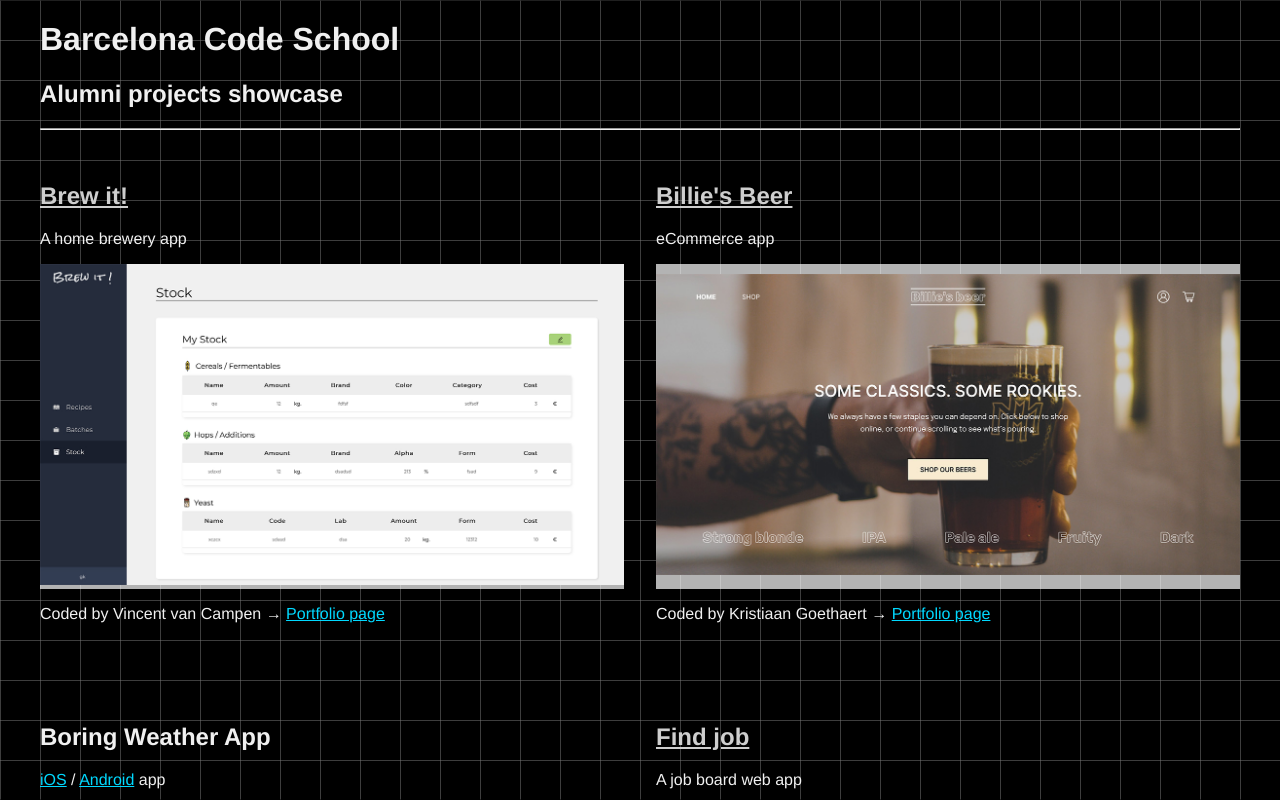
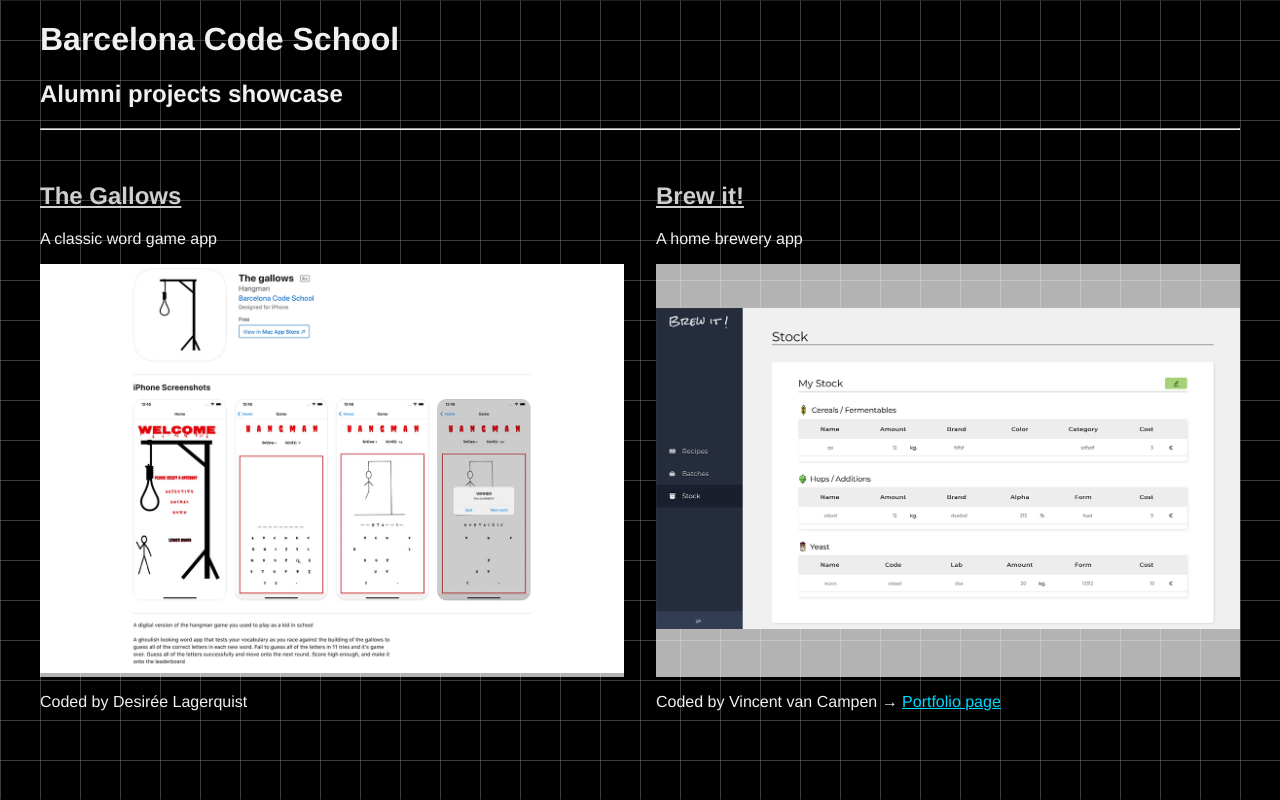
Before and after one commit to gk3000/students_projects_showcase, a React (Create React App) app: page / in a window 1280 px wide. Shown: the top 800 px of the page. Built offline with nearby package versions, Linux system fonts and the light colour scheme.

Commit message:
the gallows

```diff
--- a/src/App.js
+++ b/src/App.js
@@ -38,6 +38,7 @@
 import Billiesbeer from './pics/projects-barcelonacodeschool-billies-beer.jpg'
 import BrewIt from './pics/brewit.jpg'
 import FindJob from './pics/findjob.jpg'
+import theGallows from './pics/the_gallows.jpg'
 
 
 export default function App() {
@@ -48,6 +49,22 @@
     <hr/>
 
     <Grid className={'grid'} columns="2" gap='2em'>
+
+    <section className='project'>
+    <div>
+    <h1><a href='https://apps.apple.com/es/app/the-gallows/id1613918820?l=en' target='_blank' rel="noopener noreferrer">The Gallows</a></h1>
+    <p>A classic word game app</p>
+    </div>
+    <div className='imgBackground'>
+    <a href='https://apps.apple.com/es/app/the-gallows/id1613918820?l=en' target='_blank' rel="noopener noreferrer">
+    <img src={theGallows} alt="Hangman game" />
+    </a>
+    </div>
+    <p>Coded by Desirée Lagerquist
+    {/*→ <a href='https://vincentvc.surge.sh/' target='_blank' rel="noopener noreferrer">Portfolio page</a>*/}
+    </p>
+    </section>
+
 
     <section className='project'>
     <div>
```
Also changed, not shown: src/pics/the_gallows.jpg (added).
